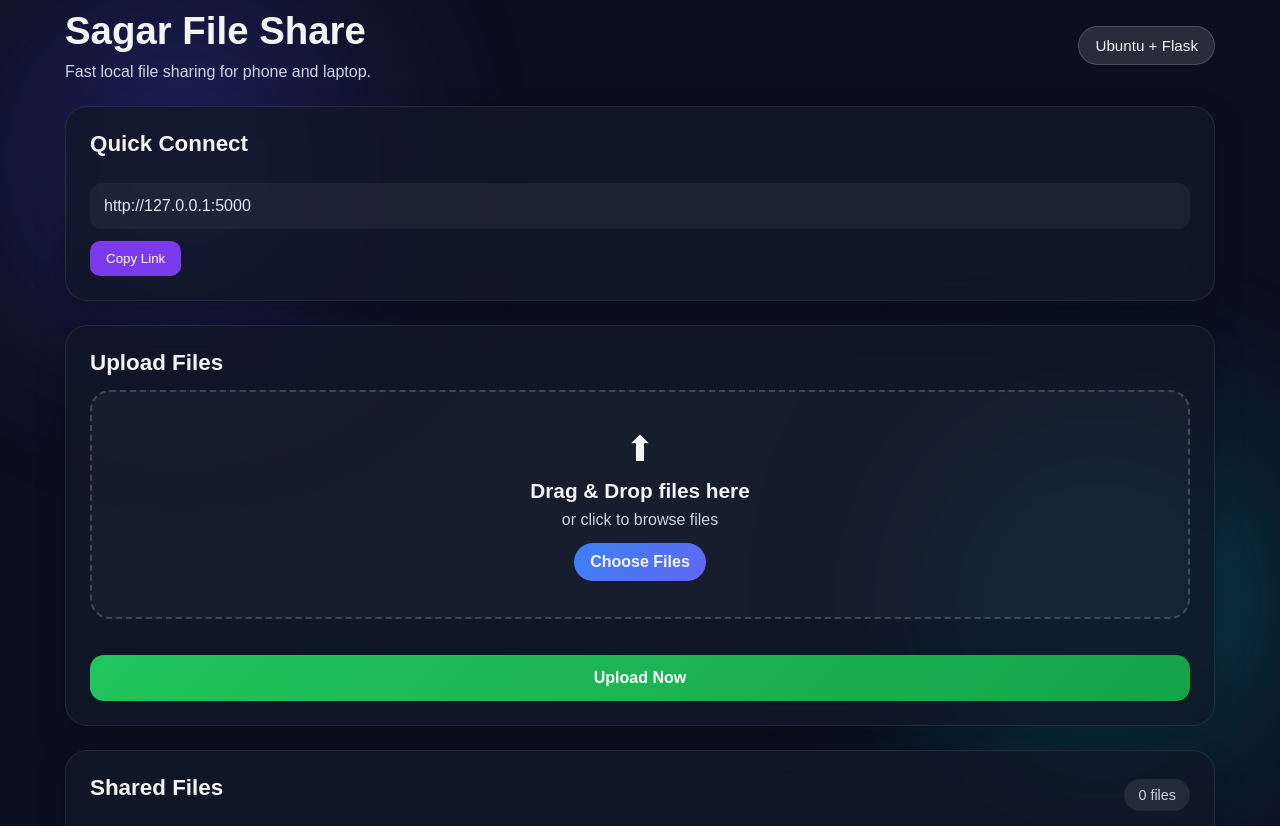
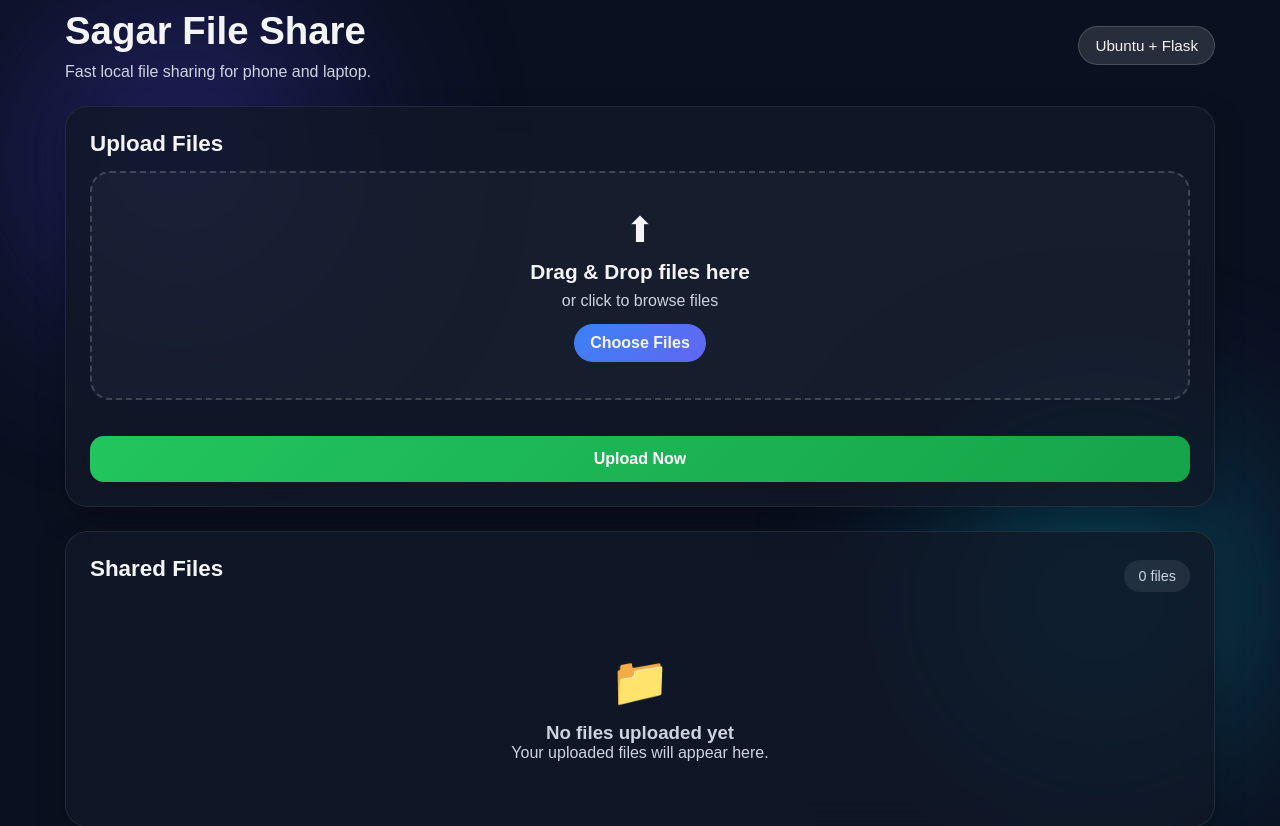
Before and after one commit to Sagartvk/fileshare-app, a Flask app: page / in a window 1280 px wide. Shown: the part 21-847 px from the top of the page. Run offline with Flask 3, Linux system fonts and the light colour scheme.

Commit message:
Removed Copy link Part

```diff
--- a/app.py
+++ b/app.py
@@ -2,7 +2,6 @@ from flask import Flask, render_template, request, redirect, url_for, send_from_
 from werkzeug.utils import secure_filename
 import os
 from datetime import datetime
-import socket
 
 app = Flask(__name__)
 app.secret_key = "sagar_file_share_secret"
@@ -40,22 +39,10 @@ def get_files():
     return files
 
 
-def get_local_ip():
-    try:
-        s = socket.socket(socket.AF_INET, socket.SOCK_DGRAM)
-        s.connect(("8.8.8.8", 80))
-        ip = s.getsockname()[0]
-        s.close()
-        return ip
-    except Exception:
-        return "127.0.0.1"
-
-
 @app.route("/")
 def index():
     files = get_files()
-    server_url = f"http://{get_local_ip()}:5000"
-    return render_template("index.html", files=files, server_url=server_url)
+    return render_template("index.html", files=files)
 
 
 @app.route("/upload", methods=["POST"])
@@ -76,6 +63,7 @@ def upload_file():
 
     if uploaded_any:
         return jsonify({"success": True, "message": "File uploaded successfully."})
+
     return jsonify({"success": False, "message": "Please choose at least one valid file."}), 400
 
 
--- a/static/style.css
+++ b/static/style.css
@@ -84,35 +84,6 @@ body {
 .card h2 {
     margin-bottom: 14px;
     font-size: 1.4rem;
-}
-
-.quick-share-card {
-    display: flex;
-    flex-direction: column;
-    gap: 12px;
-}
-
-.share-url {
-    background: rgba(255,255,255,0.05);
-    padding: 14px;
-    border-radius: 12px;
-    color: #e2e8f0;
-    word-break: break-all;
-}
-
-.quick-actions {
-    display: flex;
-    gap: 12px;
-    flex-wrap: wrap;
-}
-
-.copy-btn {
-    border: none;
-    padding: 10px 16px;
-    border-radius: 10px;
-    background: #7c3aed;
-    color: #fff;
-    cursor: pointer;
 }
 
 .drop-zone {
--- a/templates/index.html
+++ b/templates/index.html
@@ -18,14 +18,6 @@
             </div>
             <div class="badge">Ubuntu + Flask</div>
         </header>
-
-        <section class="card quick-share-card">
-            <h2>Quick Connect</h2>
-            <p class="share-url" id="shareUrl">{{ server_url }}</p>
-            <div class="quick-actions">
-                <button class="copy-btn" onclick="copyLink()">Copy Link</button>
-            </div>
-        </section>
 
         <section class="card upload-card">
             <h2>Upload Files</h2>
@@ -204,13 +196,6 @@
             xhr.send(formData);
         });
 
-        function copyLink() {
-            const text = document.getElementById("shareUrl").textContent;
-            navigator.clipboard.writeText(text).then(() => {
-                alert("Link copied: " + text);
-            });
-        }
-
         function loadFiles() {
             fetch("/files")
                 .then(response => response.json())
```
